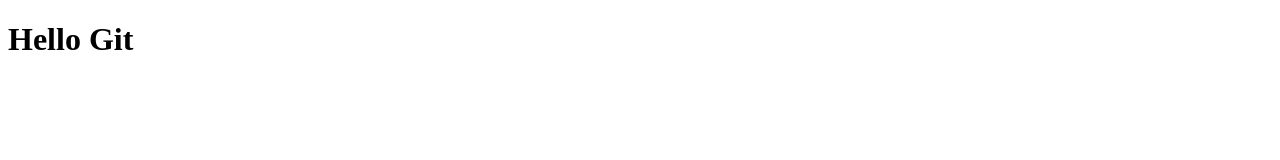
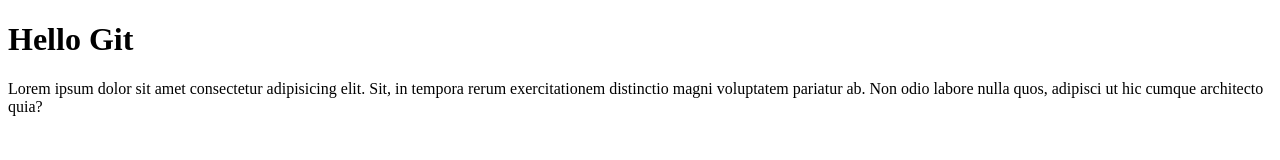
Before and after one commit to Joel-Blanco/git-test, a plain HTML site: page index.html in a window 1280 px wide. Drawn offline with Linux system fonts and the light colour scheme.

Commit message:
feat: added paragraph

```diff
--- a/index.html
+++ b/index.html
@@ -4,11 +4,14 @@
 <head>
     <meta charset="UTF-8">
     <meta name="viewport" content="width=device-width, initial-scale=1.0">
-    <title>Document</title>
+    <title>Git Test</title>
 </head>
 
 <body>
     <h1>Hello Git</h1>
+    <p>Lorem ipsum dolor sit amet consectetur adipisicing elit. Sit, in tempora rerum exercitationem distinctio magni
+        voluptatem pariatur ab. Non odio labore nulla quos, adipisci ut hic cumque architecto quia?
+    </p>
 </body>
 
 </html>
```
